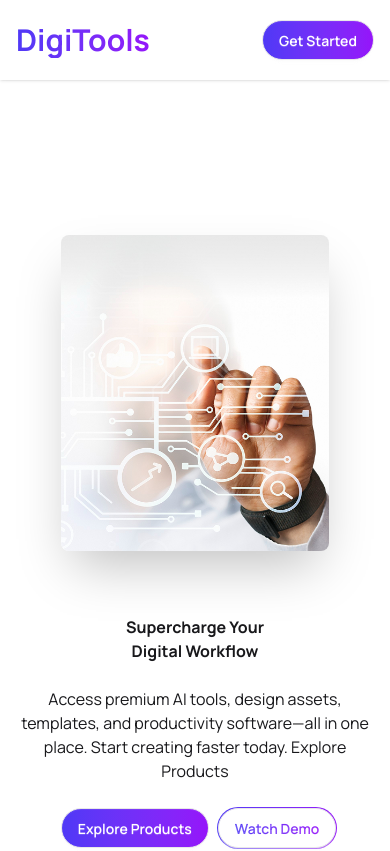
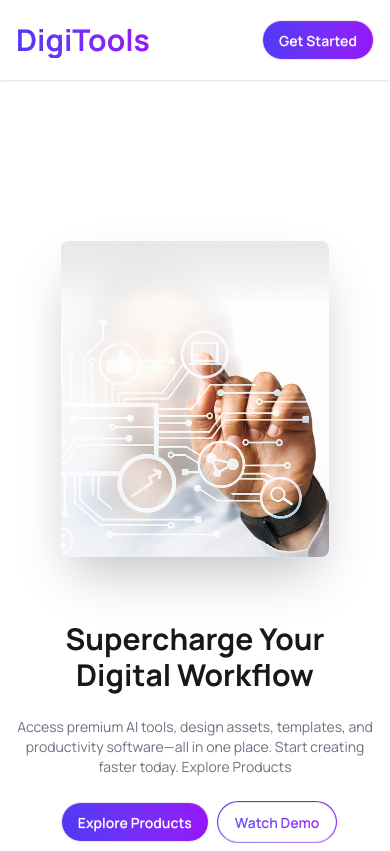
Before and after one commit to Reyad-Hoq/digitools-ai, a React (Vite) app: page / in a window 390 px wide. Shown: the top 851 px of the page. Built offline with nearby package versions, Linux system fonts and the light colour scheme.

Commit message:
finished

```diff
--- a/src/components/banner.jsx
+++ b/src/components/banner.jsx
@@ -9,8 +9,8 @@ const Banner = () => {
           className=" w-9/12 lg:max-w-sm rounded-lg shadow-2xl"
         />
         <div>
-          <h1 className="md:text-5xl font-bold">Supercharge Your <br />Digital Workflow</h1>
-          <p className="py-6">
+          <h1 className=" text-3xl md:text-5xl font-bold">Supercharge Your <br />Digital Workflow</h1>
+          <p className="py-6 text-sm md:text-lg text-gray-500">
             Access premium AI tools, design assets, templates, and productivity
             software—all in one place. Start creating faster today.
             Explore Products
```
